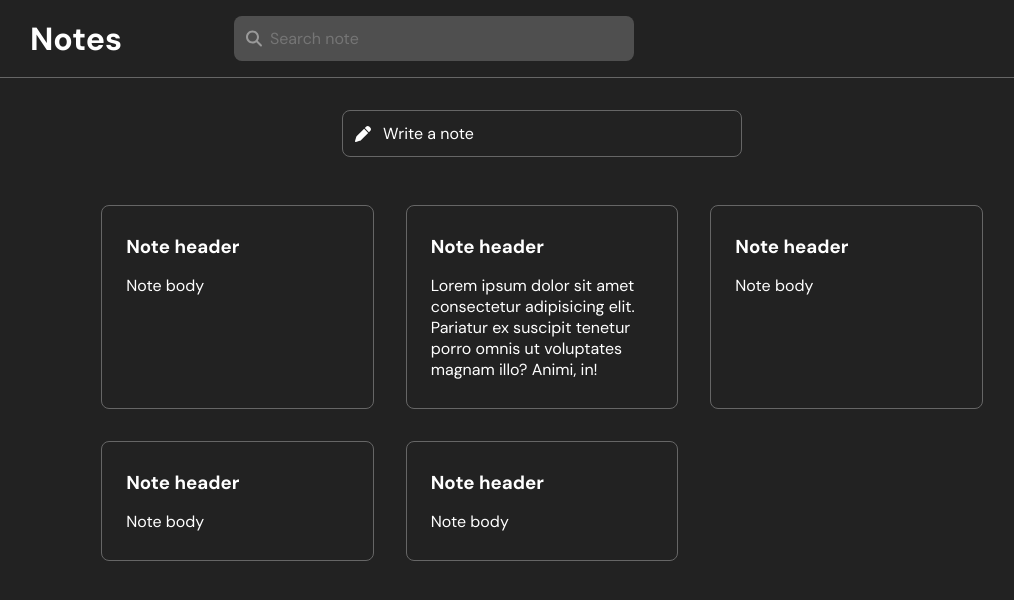
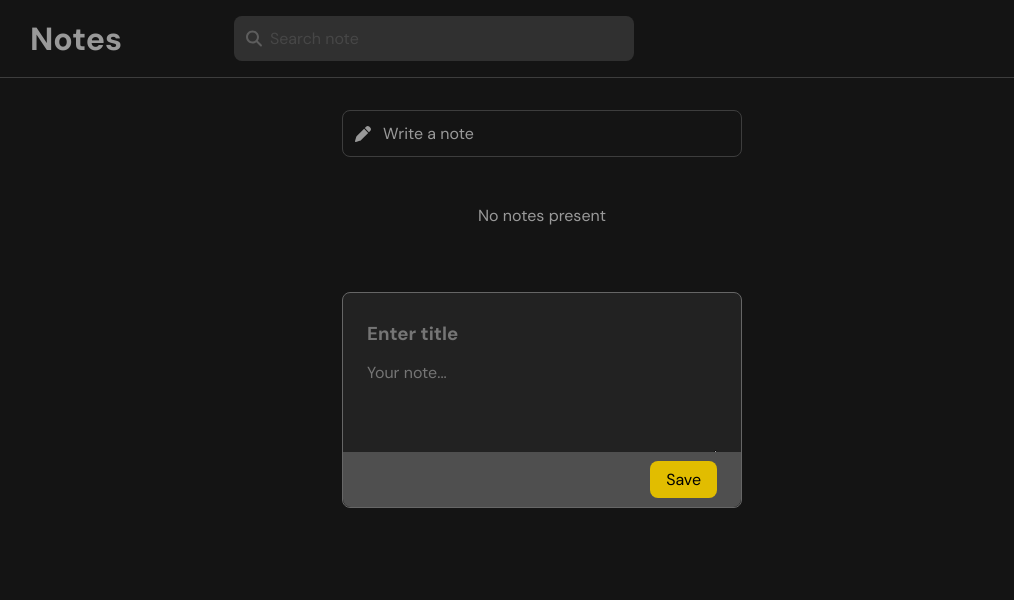
Before and after one commit to ayushknath/notes, a React (Vite) app: page / in a window 1280 px wide. Both pictures are taken after a click on the button "Write a note". Shown: the top 600 px of the page, without its empty margins (98-1112 px from the left). Built offline with nearby package versions, Linux system fonts and the light colour scheme.

Commit message:
Refactors notes app

```diff
--- a/package.json
+++ b/package.json
@@ -16,6 +16,7 @@
     "@fortawesome/fontawesome-svg-core": "^6.5.1",
     "@fortawesome/free-solid-svg-icons": "^6.5.1",
     "@fortawesome/react-fontawesome": "^0.2.0",
+    "nanoid": "^5.0.4",
     "react": "^18.2.0",
     "react-dom": "^18.2.0"
   },
--- a/src/App.css
+++ b/src/App.css
@@ -12,6 +12,7 @@
   --bg-searchBar: #4f4f4f;
   --text-searchBar: #9a9a9a;
   --stroke-focusVisible: #e1bd00;
+  --color-accent: #e1bd00;
   --br-core: 0.5rem;
   --ff: "DM Sans", sans-serif;
 }
@@ -36,7 +37,7 @@ button {
 }
 
 button:focus-visible {
-  outline: 2px solid var(--stroke-focusVisible);
+  box-shadow: 0 0 0 4px var(--stroke-focusVisible);
 }
 
 header {
@@ -103,10 +104,14 @@ header {
 
 .notes-grid {
   max-width: 881.6px;
-  margin: 0 auto;
+  margin: 0 auto 3rem;
   display: grid;
   grid-template-columns: repeat(auto-fit, minmax(270px, 1fr));
   gap: 2rem;
+}
+
+.notes-grid-empty {
+  text-align: center;
 }
 
 .note {
@@ -167,13 +172,77 @@ header {
   transform: scale(0.96);
 }
 
+.overlay {
+  position: fixed;
+  top: 0;
+  left: 0;
+  right: 0;
+  bottom: 0;
+  background-color: rgba(0, 0, 0, 0.4);
+}
+
+.note-input-modal {
+  position: fixed;
+  top: 50%;
+  left: 50%;
+  width: 400px;
+  transform: translate(-50%, -50%);
+  padding: 1.75rem 1.5rem;
+  border-radius: var(--br-core);
+  border: 1px solid var(--stroke-core);
+  background-color: var(--bg-core);
+}
+
+.note-input-modal > input,
+.note-input-modal > textarea {
+  width: 100%;
+  margin-bottom: 1rem;
+  color: white;
+  background-color: transparent;
+}
+
+.note-input-modal > input {
+  font-size: 18.72px;
+  font-weight: bold;
+}
+
+.note-input-modal > textarea {
+  resize: vertical;
+  height: 6rem;
+}
+
+.note-input-modal .note-actions {
+  opacity: 1;
+  gap: 0;
+  transition: none;
+}
+
+.note-input-modal .note-actions button {
+  padding: 0.5rem 1rem;
+  background-color: var(--color-accent);
+}
+
+.note-input-modal .note-actions button:focus-visible {
+  --stroke-focusVisible: rgb(255, 248, 214);
+}
+
 /* Media queries */
+@media (max-width: 768px) {
+  header {
+    justify-content: space-between;
+    padding-left: 0.75rem;
+    padding-right: 0.75rem;
+  }
+
+  .notes-grid {
+    gap: 1rem;
+    padding-inline: 0.75rem;
+  }
+}
+
 @media (max-width: 425px) {
   header {
-    justify-content: space-between;
     gap: 2rem;
-    padding-left: 0.75rem;
-    padding-right: 0.75rem;
   }
 
   .logo {
@@ -184,8 +253,7 @@ header {
     width: 90vw;
   }
 
-  .notes-grid {
-    gap: 1rem;
-    padding-inline: 0.75rem;
+  .note-input-modal {
+    width: 90vw;
   }
 }
--- a/src/App.jsx
+++ b/src/App.jsx
@@ -1,16 +1,105 @@
+import { useState, useEffect } from "react";
 import { library } from "@fortawesome/fontawesome-svg-core";
 import { fas } from "@fortawesome/free-solid-svg-icons";
 import Header from "./components/Header";
 import CreateNote from "./components/CreateNote";
 import Notes from "./components/Notes";
+import InputModal from "./components/InputModal";
 import "./App.css";
 
 const App = () => {
+  const [showModal, setShowModal] = useState(false);
+  const [currentNote, setCurrentNote] = useState(null);
+  const [matchingNotes, setMatchingNotes] = useState([]);
+  const [notes, setNotes] = useState(
+    JSON.parse(localStorage.getItem("notes")) || []
+  );
+
+  function createNote(noteData) {
+    setNotes((prevNotes) => {
+      return (
+        (currentNote &&
+          prevNotes.map((prevNote) => {
+            return prevNote.id === noteData.id
+              ? {
+                  ...prevNote,
+                  noteTitle: noteData.noteTitle,
+                  noteBody: noteData.noteBody,
+                }
+              : { ...prevNote };
+          })) || [...prevNotes, noteData]
+      );
+    });
+    discardNote();
+  }
+
+  function updateNote(noteId) {
+    notes.forEach((note) => {
+      if (note.id === noteId) {
+        setCurrentNote({
+          id: noteId,
+          noteTitle: note.noteTitle,
+          noteBody: note.noteBody,
+        });
+      }
+    });
+    setShowModal(true);
+  }
+
+  function deleteNote(noteId) {
+    setNotes((prevNotes) => {
+      return prevNotes.filter((prevNote) => prevNote.id !== noteId);
+    });
+  }
+
+  function discardNote() {
+    setShowModal(false);
+    setCurrentNote(null);
+  }
+
+  function searchNote(query) {
+    if (!query) {
+      setMatchingNotes([]);
+      return;
+    }
+
+    const tokens = query.toLowerCase().split(" ");
+    const matchingNotesArr = [];
+
+    notes.forEach((note) => {
+      if (
+        tokens.some(
+          (token) =>
+            note.noteTitle.toLowerCase().includes(token) ||
+            note.noteBody.toLowerCase().includes(token)
+        )
+      ) {
+        matchingNotesArr.push(note);
+      }
+    });
+    setMatchingNotes(matchingNotesArr);
+  }
+
+  useEffect(() => {
+    localStorage.setItem("notes", JSON.stringify(notes));
+  }, [notes]);
+
   return (
     <>
-      <Header />
-      <CreateNote />
-      <Notes />
+      <Header searchNote={searchNote} />
+      <CreateNote openModal={() => setShowModal(true)} />
+      <Notes
+        notes={(matchingNotes.length && matchingNotes) || notes}
+        updateNote={updateNote}
+        deleteNote={deleteNote}
+      />
+      {showModal && (
+        <InputModal
+          closeModal={discardNote}
+          createNote={createNote}
+          currentNote={currentNote}
+        />
+      )}
     </>
   );
 };
--- a/src/components/CreateNote.jsx
+++ b/src/components/CreateNote.jsx
@@ -1,8 +1,8 @@
 import { FontAwesomeIcon } from "@fortawesome/react-fontawesome";
 
-const CreateNote = () => {
+const CreateNote = ({ openModal }) => {
   return (
-    <button className="create-note">
+    <button className="create-note" onClick={openModal}>
       <FontAwesomeIcon icon="fas fa-pen" />
       Write a note
     </button>
--- a/src/components/Header.jsx
+++ b/src/components/Header.jsx
@@ -1,6 +1,25 @@
+import { useState, useEffect } from "react";
 import { FontAwesomeIcon } from "@fortawesome/react-fontawesome";
 
-const Header = () => {
+const Header = ({ searchNote }) => {
+  const [searchData, setSearchData] = useState({
+    noteSearch: "",
+  });
+
+  function handleChange(event) {
+    const { name, value } = event.target;
+    setSearchData((prevSearchData) => {
+      return {
+        ...prevSearchData,
+        [name]: value,
+      };
+    });
+  }
+
+  useEffect(() => {
+    searchNote(searchData.noteSearch);
+  }, [searchData]);
+
   return (
     <header>
       <div className="logo">
@@ -11,7 +30,13 @@ const Header = () => {
         <div>
           <FontAwesomeIcon icon="fas fa-magnifying-glass" />
         </div>
-        <input type="search" name="noteSearch" placeholder="Search note" />
+        <input
+          type="search"
+          name="noteSearch"
+          placeholder="Search note"
+          onChange={handleChange}
+          value={searchData.noteSearch}
+        />
       </div>
     </header>
   );
--- /dev/null
+++ b/src/components/InputModal.jsx
@@ -0,0 +1,61 @@
+import { useState, useEffect } from "react";
+import { nanoid } from "nanoid";
+
+const InputModal = ({ closeModal, createNote, currentNote }) => {
+  const id = nanoid();
+  const [noteData, setNoteData] = useState({
+    id: id,
+    noteTitle: "",
+    noteBody: "",
+  });
+
+  function handleChange(event) {
+    const { name, value } = event.target;
+    setNoteData((prevNoteData) => {
+      return {
+        ...prevNoteData,
+        [name]: value,
+      };
+    });
+  }
+
+  useEffect(() => {
+    if (currentNote) {
+      setNoteData((prevNoteData) => {
+        return {
+          ...prevNoteData,
+          id: currentNote.id,
+          noteTitle: currentNote.noteTitle,
+          noteBody: currentNote.noteBody,
+        };
+      });
+    }
+  }, []);
+
+  return (
+    <>
+      <div className="overlay" onClick={closeModal}></div>
+      <div className="note-input-modal">
+        <input
+          type="text"
+          name="noteTitle"
+          placeholder="Enter title"
+          onChange={handleChange}
+          value={noteData.noteTitle}
+        />
+        <textarea
+          name="noteBody"
+          placeholder="Your note..."
+          onChange={handleChange}
+          value={noteData.noteBody}
+        />
+
+        <div className="note-actions">
+          <button onClick={() => createNote(noteData)}>Save</button>
+        </div>
+      </div>
+    </>
+  );
+};
+
+export default InputModal;
--- a/src/components/Notes.jsx
+++ b/src/components/Notes.jsx
@@ -1,76 +1,30 @@
 import { FontAwesomeIcon } from "@fortawesome/react-fontawesome";
 
-const Notes = () => {
+const Notes = ({ notes, updateNote, deleteNote }) => {
   return (
     <section className="notes-grid">
-      <div className="note">
-        <h3>Note header</h3>
-        <p>Note body</p>
+      {notes.length ? (
+        notes.map((note) => (
+          <div key={note.id} className="note">
+            <h3>{note.noteTitle}</h3>
+            <p>{note.noteBody}</p>
 
             <div className="note-actions">
-          <button className="note-delete">
+              <button
+                className="note-delete"
+                onClick={() => deleteNote(note.id)}
+              >
                 <FontAwesomeIcon icon="fas fa-trash" />
               </button>
-          <button className="note-edit">
+              <button className="note-edit" onClick={() => updateNote(note.id)}>
                 <FontAwesomeIcon icon="fas fa-pen" />
               </button>
             </div>
           </div>
-      <div className="note">
-        <h3>Note header</h3>
-        <p>
-          Lorem ipsum dolor sit amet consectetur adipisicing elit. Pariatur ex
-          suscipit tenetur porro omnis ut voluptates magnam illo? Animi, in!
-        </p>
-
-        <div className="note-actions">
-          <button className="note-delete">
-            <FontAwesomeIcon icon="fas fa-trash" />
-          </button>
-          <button className="note-edit">
-            <FontAwesomeIcon icon="fas fa-pen" />
-          </button>
-        </div>
-      </div>
-      <div className="note">
-        <h3>Note header</h3>
-        <p>Note body</p>
-
-        <div className="note-actions">
-          <button className="note-delete">
-            <FontAwesomeIcon icon="fas fa-trash" />
-          </button>
-          <button className="note-edit">
-            <FontAwesomeIcon icon="fas fa-pen" />
-          </button>
-        </div>
-      </div>
-      <div className="note">
-        <h3>Note header</h3>
-        <p>Note body</p>
-
-        <div className="note-actions">
-          <button className="note-delete">
-            <FontAwesomeIcon icon="fas fa-trash" />
-          </button>
-          <button className="note-edit">
-            <FontAwesomeIcon icon="fas fa-pen" />
-          </button>
-        </div>
-      </div>
-      <div className="note">
-        <h3>Note header</h3>
-        <p>Note body</p>
-
-        <div className="note-actions">
-          <button className="note-delete">
-            <FontAwesomeIcon icon="fas fa-trash" />
-          </button>
-          <button className="note-edit">
-            <FontAwesomeIcon icon="fas fa-pen" />
-          </button>
-        </div>
-      </div>
+        ))
+      ) : (
+        <p className="notes-grid-empty">No notes present</p>
+      )}
     </section>
   );
 };
```
Also changed, not shown: 1 other file (tests, documents, lock files or other folders). Lines whose indentation alone changed are shown as unchanged.
